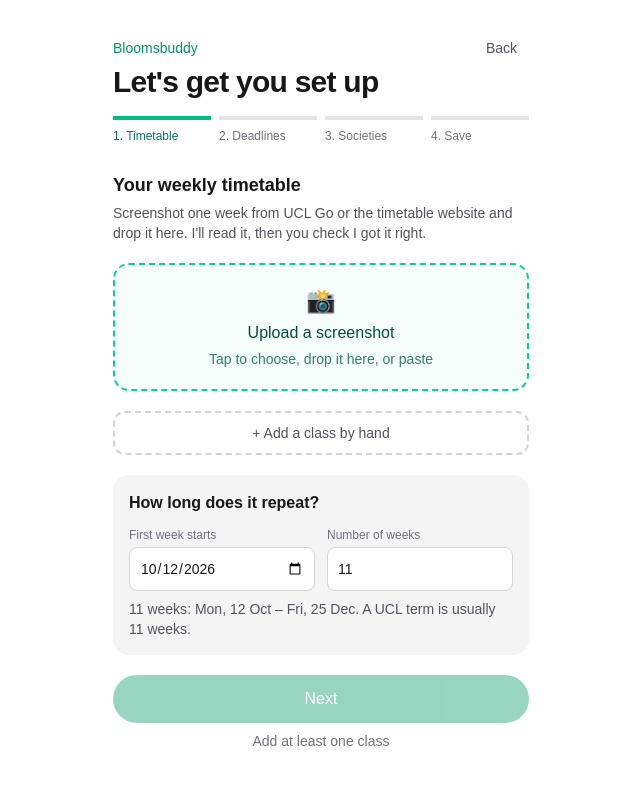
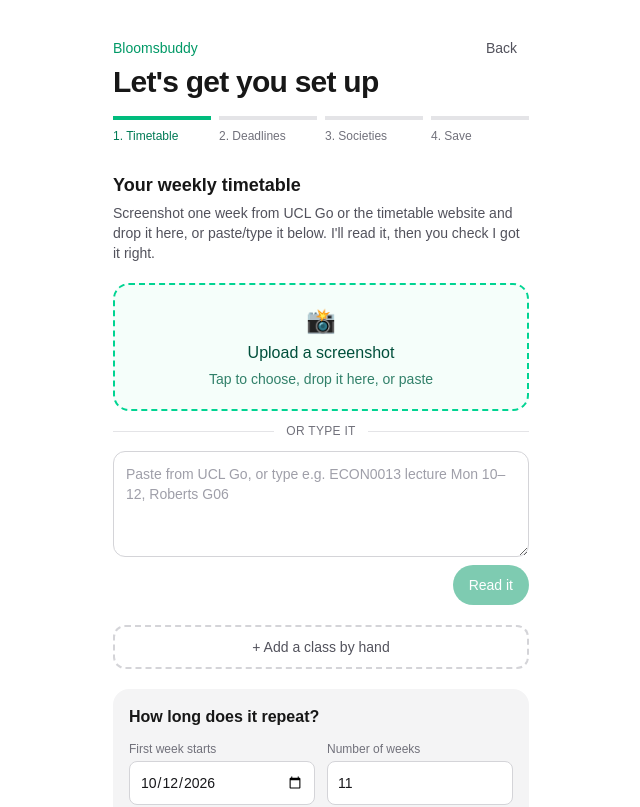
Before and after one commit to rufusgsmith/bloomsbuddy, a Next.js app: page /setup in a window 1280 px wide. Shown: the top 807 px of the page, without its empty margins (319-959 px from the left). Built offline with nearby package versions, Linux system fonts and the light colour scheme.

Commit message:
Added ai text box for timetable onboarding

```diff
--- a/app/api/extract/route.ts
+++ b/app/api/extract/route.ts
@@ -1,13 +1,16 @@
 // POST /api/extract  body: { kind: "timetable" | "deadlines", image: { mediaType, data } }
+//                     or: { kind, text } for pasted/typed text
 //   → { classes: WeeklyClass[] } or { deadlines: Deadline[] }
 // data is base64 without the "data:" prefix. The client shrinks screenshots before sending,
 // so this stays well under Vercel's 4.5MB request limit.
-import { extractDeadlines, extractTimetable, type ImageInput } from "@/lib/extract/extract";
+import { extractDeadlines, extractTimetable, type ExtractInput, type ImageInput } from "@/lib/extract/extract";
 import { londonTodayKey } from "@/lib/london-time";
 
 const MEDIA_TYPES = ["image/jpeg", "image/png", "image/gif", "image/webp"];
 // ~3MB of image once decoded. Claude's own limit is 5MB, Vercel's body limit is 4.5MB.
 const MAX_BASE64_CHARS = 4_000_000;
+// Plenty for a whole term's timetable copied as text.
+const MAX_TEXT_CHARS = 20_000;
 
 function isImage(x: unknown): x is ImageInput {
   const i = x as Partial<ImageInput> | null;
@@ -20,34 +23,46 @@ function isImage(x: unknown): x is ImageInput {
 }
 
 export async function POST(request: Request) {
-  let body: { kind?: unknown; image?: unknown };
+  let body: { kind?: unknown; image?: unknown; text?: unknown };
   try {
     body = await request.json();
   } catch {
-    return Response.json({ error: "Body must be JSON: { kind, image }" }, { status: 400 });
+    return Response.json({ error: "Body must be JSON: { kind, image } or { kind, text }" }, { status: 400 });
   }
   if (body.kind !== "timetable" && body.kind !== "deadlines") {
     return Response.json({ error: "`kind` must be timetable or deadlines" }, { status: 400 });
   }
-  if (!isImage(body.image)) {
-    return Response.json({ error: "Missing or malformed `image`" }, { status: 400 });
-  }
-  if (body.image.data.length > MAX_BASE64_CHARS) {
-    return Response.json({ error: "That screenshot is too big. Try cropping it." }, { status: 413 });
+
+  let input: ExtractInput;
+  if (body.text !== undefined) {
+    const text = typeof body.text === "string" ? body.text.trim() : "";
+    if (!text) return Response.json({ error: "`text` must be a non-empty string" }, { status: 400 });
+    if (text.length > MAX_TEXT_CHARS) {
+      return Response.json({ error: "That's a lot of text. Try pasting one week at a time." }, { status: 413 });
+    }
+    input = { text };
+  } else {
+    if (!isImage(body.image)) {
+      return Response.json({ error: "Missing or malformed `image`" }, { status: 400 });
+    }
+    if (body.image.data.length > MAX_BASE64_CHARS) {
+      return Response.json({ error: "That screenshot is too big. Try cropping it." }, { status: 413 });
+    }
+    input = { image: body.image };
   }
 
   if (!process.env.ANTHROPIC_API_KEY) {
     console.error("[extract] ANTHROPIC_API_KEY is not set");
-    return Response.json({ error: "Screenshot reading is unavailable right now" }, { status: 502 });
+    return Response.json({ error: "Reading timetables is unavailable right now" }, { status: 502 });
   }
 
   try {
     if (body.kind === "timetable") {
-      return Response.json({ classes: await extractTimetable(body.image) });
+      return Response.json({ classes: await extractTimetable(input) });
     }
-    return Response.json({ deadlines: await extractDeadlines(body.image, londonTodayKey()) });
+    return Response.json({ deadlines: await extractDeadlines(input, londonTodayKey()) });
   } catch (err) {
     console.error("[extract] failed:", err);
-    return Response.json({ error: "Couldn't read that screenshot" }, { status: 502 });
+    return Response.json({ error: "Couldn't read that" }, { status: 502 });
   }
 }
--- a/app/setup/setup-flow.tsx
+++ b/app/setup/setup-flow.tsx
@@ -1,8 +1,8 @@
 "use client";
 
 // Onboarding and "edit my timetable" in one place:
-//   1. Timetable: screenshot → Claude → editable weekly classes, plus how many weeks they repeat
-//   2. Deadlines: Moodle screenshot → Claude → editable deadlines (skippable)
+//   1. Timetable: screenshot or pasted text → Claude → editable weekly classes, plus how many weeks they repeat
+//   2. Deadlines: Moodle screenshot or pasted text → Claude → editable deadlines (skippable)
 //   3. Societies: typed names, checked against the SU website (skippable)
 //   4. Check and save to localStorage
 // Nothing is saved until step 4, so a bad screenshot can't break anything.
@@ -319,14 +319,15 @@ function TimetableStep({
       <div>
         <h2 className="text-lg font-semibold">Your weekly timetable</h2>
         <p className="mt-1 text-sm text-zinc-600 dark:text-zinc-400">
-          Screenshot one week from UCL Go or the timetable website and drop it here. I&apos;ll read it, then you
-          check I got it right.
+          Screenshot one week from UCL Go or the timetable website and drop it here, or paste/type it below.
+          I&apos;ll read it, then you check I got it right.
         </p>
       </div>
 
       <Uploader
         kind="timetable"
         nouns={["class", "classes"]}
+        placeholder="Paste from UCL Go, or type e.g. ECON0013 lecture Mon 10–12, Roberts G06"
         existingCount={classes.length}
         onResult={(rows, mode) => setClasses(mode === "replace" ? rows : [...classes, ...rows])}
       />
@@ -524,7 +525,7 @@ function DeadlinesStep({
       <div>
         <h2 className="text-lg font-semibold">Your Moodle deadlines</h2>
         <p className="mt-1 text-sm text-zinc-600 dark:text-zinc-400">
-          Screenshot the Timeline block on your Moodle dashboard. I&apos;ll use these to decide when you should
+          Screenshot the Timeline block on your Moodle dashboard, or paste/type them below. I&apos;ll use these to decide when you should
           actually be studying. You can skip this.
         </p>
       </div>
@@ -532,6 +533,7 @@ function DeadlinesStep({
       <Uploader
         kind="deadlines"
         nouns={["deadline", "deadlines"]}
+        placeholder="Paste your Moodle timeline, or type e.g. ECON0019 essay due Fri 30 Oct, 5pm"
         existingCount={deadlines.length}
         onResult={(rows, mode) => {
           const drafts = rows.map(toDraft);
@@ -849,22 +851,24 @@ function ReviewStep({
   );
 }
 
-// ---------- Screenshot upload ----------
+// ---------- Screenshot / text upload ----------
 
 type UploadState =
   | { status: "idle" }
-  | { status: "reading" }
+  | { status: "reading"; from: "image" | "text" }
   | { status: "error"; message: string }
   | { status: "done"; count: number };
 
 function Uploader<K extends "timetable" | "deadlines">({
   kind,
   nouns: [one, many],
+  placeholder,
   existingCount,
   onResult,
 }: {
   kind: K;
   nouns: [string, string];
+  placeholder: string;
   existingCount: number;
   onResult: (rows: K extends "timetable" ? WeeklyClass[] : Deadline[], mode: "replace" | "append") => void;
 }) {
@@ -873,7 +877,40 @@ function Uploader<K extends "timetable" | "deadlines">({
   // Results waiting for "replace or add?" when there are already rows.
   const [pending, setPending] = useState<Rows | null>(null);
   const inputRef = useRef<HTMLInputElement>(null);
+  const [text, setText] = useState("");
   const plural = (n: number) => `${n} ${n === 1 ? one : many}`;
+
+  /** Sends a screenshot or text to Claude. Returns true if it found something. */
+  async function extract(from: "image" | "text", getPayload: () => Promise<object>): Promise<boolean> {
+    const what = from === "image" ? "screenshot" : "text";
+    setState({ status: "reading", from });
+    setPending(null);
+    try {
+      const res = await fetch("/api/extract", {
+        method: "POST",
+        headers: { "Content-Type": "application/json" },
+        body: JSON.stringify({ kind, ...(await getPayload()) }),
+      });
+      const body = (await res.json().catch(() => ({}))) as { classes?: WeeklyClass[]; deadlines?: Deadline[]; error?: string };
+      if (!res.ok) throw new Error(body.error ?? `HTTP ${res.status}`);
+      const rows = ((kind === "timetable" ? body.classes : body.deadlines) ?? []) as Rows;
+      if (rows.length === 0) {
+        setState({ status: "error", message: `I couldn't spot any ${many} in that one. Is it the right ${what}?` });
+        return false;
+      }
+      setState({ status: "done", count: rows.length });
+      if (existingCount > 0) setPending(rows);
+      else onResult(rows, "replace");
+      return true;
+    } catch (err) {
+      console.warn("[extract]", err);
+      setState({
+        status: "error",
+        message: `Couldn't read that ${what} right now. Try again, or add your ${many} by hand below.`,
+      });
+      return false;
+    }
+  }
 
   async function handleFile(file: Blob | null | undefined) {
     if (!file || state.status === "reading") return;
@@ -881,34 +918,15 @@ function Uploader<K extends "timetable" | "deadlines">({
       setState({ status: "error", message: "That doesn't look like an image. Try a PNG or JPEG screenshot." });
       return;
     }
-    setState({ status: "reading" });
-    setPending(null);
-    try {
-      const image = await prepareImage(file);
-      const res = await fetch("/api/extract", {
-        method: "POST",
-        headers: { "Content-Type": "application/json" },
-        body: JSON.stringify({ kind, image }),
-      });
-      const body = (await res.json().catch(() => ({}))) as { classes?: WeeklyClass[]; deadlines?: Deadline[]; error?: string };
-      if (!res.ok) throw new Error(body.error ?? `HTTP ${res.status}`);
-      const rows = ((kind === "timetable" ? body.classes : body.deadlines) ?? []) as Rows;
-      if (rows.length === 0) {
-        setState({ status: "error", message: `I couldn't spot any ${many} in that one. Is it the right screenshot?` });
-        return;
-      }
-      setState({ status: "done", count: rows.length });
-      if (existingCount > 0) setPending(rows);
-      else onResult(rows, "replace");
-    } catch (err) {
-      console.warn("[extract]", err);
-      setState({
-        status: "error",
-        message: `Couldn't read that screenshot right now. Try again, or add your ${many} by hand below.`,
-      });
-    } finally {
-      if (inputRef.current) inputRef.current.value = "";
-    }
+    await extract("image", async () => ({ image: await prepareImage(file) }));
+    if (inputRef.current) inputRef.current.value = "";
+  }
+
+  async function handleText() {
+    const trimmed = text.trim();
+    if (!trimmed || state.status === "reading") return;
+    // Keep the text on failure so they can tweak it and try again.
+    if (await extract("text", async () => ({ text: trimmed }))) setText("");
   }
 
   // Pasting a screenshot (Cmd/Ctrl+V) works too: handy on a laptop.
@@ -947,7 +965,7 @@ function Uploader<K extends "timetable" | "deadlines">({
         />
         {reading ? (
           <span aria-live="polite" className="animate-pulse font-medium text-emerald-800 dark:text-emerald-200">
-            Squinting at your screenshot…
+            {state.from === "image" ? "Squinting at your screenshot…" : "Reading your text…"}
           </span>
         ) : (
           <>
@@ -961,6 +979,39 @@ function Uploader<K extends "timetable" | "deadlines">({
           </>
         )}
       </label>
+
+      <div className="flex items-center gap-3 text-xs font-medium uppercase tracking-wide text-zinc-500" aria-hidden>
+        <span className="h-px flex-1 bg-zinc-200 dark:bg-zinc-800" />
+        or type it
+        <span className="h-px flex-1 bg-zinc-200 dark:bg-zinc-800" />
+      </div>
+
+      <div className="flex flex-col gap-2">
+        <label htmlFor={`${kind}-text`} className="sr-only">
+          Paste or type your {many}
+        </label>
+        <textarea
+          id={`${kind}-text`}
+          rows={4}
+          value={text}
+          disabled={reading}
+          placeholder={placeholder}
+          onChange={(e) => setText(e.target.value)}
+          onKeyDown={(e) => {
+            // Cmd/Ctrl+Enter sends, like most chat boxes.
+            if (e.key === "Enter" && (e.metaKey || e.ctrlKey)) {
+              e.preventDefault();
+              void handleText();
+            }
+          }}
+          className="w-full rounded-xl border border-zinc-300 bg-white p-3 text-base text-zinc-900 placeholder:text-zinc-400 disabled:opacity-60 dark:border-zinc-700 dark:bg-zinc-900 dark:text-zinc-100 sm:text-sm"
+        />
+        <div className="flex justify-end">
+          <SmallButton primary disabled={reading || !text.trim()} onClick={() => void handleText()}>
+            Read it
+          </SmallButton>
+        </div>
+      </div>
 
       {state.status === "error" && (
         <p role="alert" className="rounded-xl bg-amber-50 p-3 text-sm text-amber-900 dark:bg-amber-950/40 dark:text-amber-200">
@@ -1004,7 +1055,7 @@ function Uploader<K extends "timetable" | "deadlines">({
       ) : (
         state.status === "done" && (
           <p aria-live="polite" className="text-sm text-emerald-800 dark:text-emerald-200">
-            Got {plural(state.count)} ✨ Give them a quick check. Screenshots can be sneaky.
+            Got {plural(state.count)} ✨ Give them a quick check. I can get things wrong.
           </p>
         )
       )}
@@ -1039,12 +1090,23 @@ function RemoveButton({ label, onClick }: { label: string; onClick: () => void }
   );
 }
 
-function SmallButton({ primary, onClick, children }: { primary?: boolean; onClick: () => void; children: ReactNode }) {
+function SmallButton({
+  primary,
+  disabled,
+  onClick,
+  children,
+}: {
+  primary?: boolean;
+  disabled?: boolean;
+  onClick: () => void;
+  children: ReactNode;
+}) {
   return (
     <button
       type="button"
+      disabled={disabled}
       onClick={onClick}
-      className={`min-h-10 rounded-full px-4 text-sm font-medium ${
+      className={`min-h-10 rounded-full px-4 text-sm font-medium disabled:cursor-not-allowed disabled:opacity-50 ${
         primary
           ? "bg-emerald-600 text-white hover:bg-emerald-700 dark:bg-emerald-500 dark:text-emerald-950 dark:hover:bg-emerald-400"
           : "bg-zinc-100 text-zinc-700 hover:bg-zinc-200 dark:bg-zinc-800 dark:text-zinc-200 dark:hover:bg-zinc-700"
--- a/lib/extract/extract.ts
+++ b/lib/extract/extract.ts
@@ -1,6 +1,7 @@
-// Reads timetable and Moodle screenshots with Claude vision. Server-side only (uses ANTHROPIC_API_KEY).
+// Reads timetable and Moodle screenshots (Claude vision) or pasted/typed text. Server-side only
+// (uses ANTHROPIC_API_KEY).
 //
-// One request per screenshot, no tools. The answer is constrained by a JSON schema
+// One request per screenshot or text, no tools. The answer is constrained by a JSON schema
 // (output_config.format), then checked again here, because a misread screenshot is the
 // likeliest thing to go wrong. The student reviews everything before it's saved anyway.
 
@@ -22,6 +23,8 @@ export interface ImageInput {
   /** Base64, without the "data:...;base64," prefix. */
   data: string;
 }
+/** A screenshot, or text the student pasted or typed. Same schema and checks either way. */
+export type ExtractInput = { image: ImageInput } | { text: string };
 
 const isBuildingId = (x: unknown): x is BuildingId =>
   typeof x === "string" && (BUILDING_IDS as string[]).includes(x);
@@ -35,17 +38,16 @@ function normaliseTime(x: unknown): string {
 }
 
 // "medium" effort: reading a dense timetable grid accurately is worth a bit of thinking.
-function askClaude(label: string, image: ImageInput, prompt: string, schema: Record<string, unknown>): Promise<unknown> {
-  return askClaudeJson(
-    label,
-    [
-      { type: "image", source: { type: "base64", media_type: image.mediaType, data: image.data } },
-      { type: "text", text: prompt },
-    ],
-    schema,
-    "medium",
-  );
+// Text is wrapped in tags so Claude treats it as data to read, not instructions.
+function askClaude(label: string, input: ExtractInput, prompt: string, schema: Record<string, unknown>): Promise<unknown> {
+  const source =
+    "image" in input
+      ? { type: "image" as const, source: { type: "base64" as const, media_type: input.image.mediaType, data: input.image.data } }
+      : { type: "text" as const, text: `<student_text>\n${input.text}\n</student_text>` };
+  return askClaudeJson(label, [source, { type: "text", text: prompt }], schema, "medium");
 }
+
+const isText = (input: ExtractInput) => "text" in input;
 
 // ---------- Timetable ----------
 
@@ -74,7 +76,17 @@ const TIMETABLE_SCHEMA = {
 
 const BUILDING_LIST = BUILDING_IDS.map((id) => `- ${id}: ${BUILDINGS[id].name}`).join("\n");
 
-const TIMETABLE_PROMPT = `This is a screenshot of a UCL student's weekly timetable (from UCL Go, the UCL timetable website, or similar).
+function timetablePrompt(input: ExtractInput): string {
+  const intro = isText(input)
+    ? `Above is text a UCL student pasted or typed about their weekly timetable. It may be copied from UCL Go or the UCL timetable website, or written casually (e.g. "econ lecture mon 10-12 roberts G06").`
+    : "This is a screenshot of a UCL student's weekly timetable (from UCL Go, the UCL timetable website, or similar).";
+  const textRules = isText(input)
+    ? `
+- Casual day names ("mon", "weds", "thurs") and times ("2pm", "10-12") are fine to interpret.
+- If no end time is given, assume the class lasts 1 hour.
+- If no room is given, use an empty string for room and null for buildingId.`
+    : "";
+  return `${intro}
 
 List every class in it as a weekly pattern: one entry per class per weekday it appears on. If the same class shows on the same weekday more than once (e.g. several weeks of a list view), include it only once.
 
@@ -84,10 +96,11 @@ Rules:
 - kind: pick the closest of lecture, seminar, lab or tutorial ("practical" → lab, "workshop" or "problem class" → tutorial).
 - buildingId: match the room to one of these UCL buildings by its building name. Use null if none of them fits; don't guess.
 ${BUILDING_LIST}
-- Only include what is actually in the screenshot. Never invent classes. If there are no classes, return an empty list.`;
+- Only include what is actually in the ${isText(input) ? "text" : "screenshot"}. Never invent classes. If there are no classes, return an empty list.${textRules}`;
+}
 
-export async function extractTimetable(image: ImageInput): Promise<WeeklyClass[]> {
-  const parsed = (await askClaude("timetable", image, TIMETABLE_PROMPT, TIMETABLE_SCHEMA)) as { classes?: unknown };
+export async function extractTimetable(input: ExtractInput): Promise<WeeklyClass[]> {
+  const parsed = (await askClaude("timetable", input, timetablePrompt(input), TIMETABLE_SCHEMA)) as { classes?: unknown };
   const raw = Array.isArray(parsed.classes) ? parsed.classes : [];
 
   const classes: WeeklyClass[] = [];
@@ -139,8 +152,15 @@ const DEADLINES_SCHEMA = {
   additionalProperties: false,
 };
 
-function deadlinesPrompt(todayKey: DateKey): string {
-  return `This is a screenshot of a UCL student's Moodle timeline (or calendar / upcoming events).
+function deadlinesPrompt(input: ExtractInput, todayKey: DateKey): string {
+  const intro = isText(input)
+    ? `Above is text a UCL student pasted or typed about their deadlines. It may be copied from Moodle, or written casually (e.g. "econ essay due next fri 5pm").`
+    : "This is a screenshot of a UCL student's Moodle timeline (or calendar / upcoming events).";
+  const textRules = isText(input)
+    ? `
+- Resolve relative dates ("next Friday", "tomorrow") against today.`
+    : "";
+  return `${intro}
 
 Today is ${todayKey} (London). List every assignment, quiz or other deadline in it.
 
@@ -148,12 +168,12 @@ Rules:
 - dueDate as YYYY-MM-DD. If the year isn't shown, pick the first date on or after today.
 - dueTime in 24-hour HH:MM, or null if no time is shown.
 - moduleCode: the UCL module code (like ECON0019) if you can see it, often in the course name. Otherwise an empty string.
-- weightPercent only if the screenshot states it; otherwise null.
-- Only include what is actually in the screenshot. Never invent deadlines. If there are none, return an empty list.`;
+- weightPercent only if it is stated; otherwise null.
+- Only include what is actually in the ${isText(input) ? "text" : "screenshot"}. Never invent deadlines. If there are none, return an empty list.${textRules}`;
 }
 
-export async function extractDeadlines(image: ImageInput, todayKey: DateKey): Promise<Deadline[]> {
-  const parsed = (await askClaude("deadlines", image, deadlinesPrompt(todayKey), DEADLINES_SCHEMA)) as {
+export async function extractDeadlines(input: ExtractInput, todayKey: DateKey): Promise<Deadline[]> {
+  const parsed = (await askClaude("deadlines", input, deadlinesPrompt(input, todayKey), DEADLINES_SCHEMA)) as {
     deadlines?: unknown;
   };
   const raw = Array.isArray(parsed.deadlines) ? parsed.deadlines : [];
```
